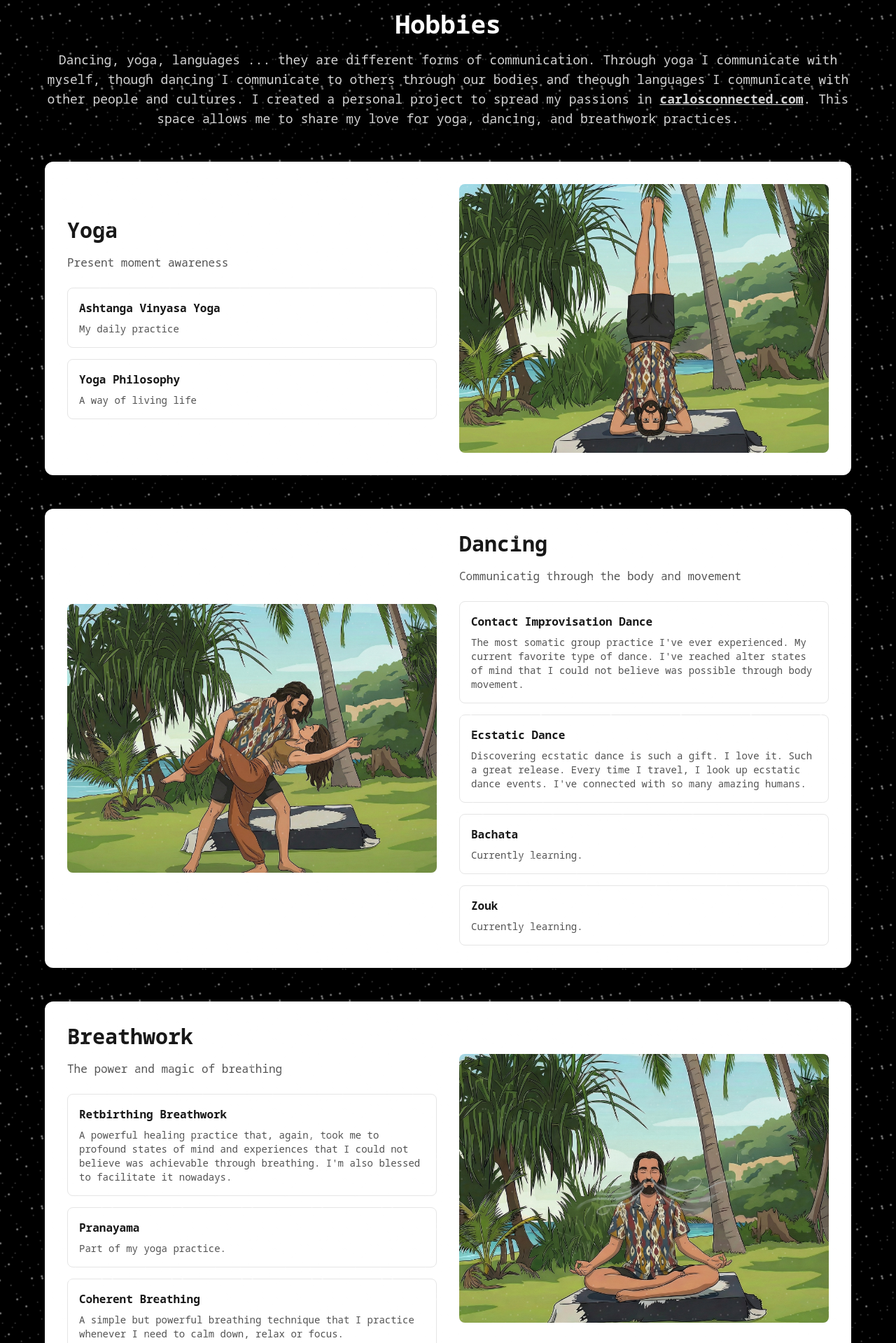
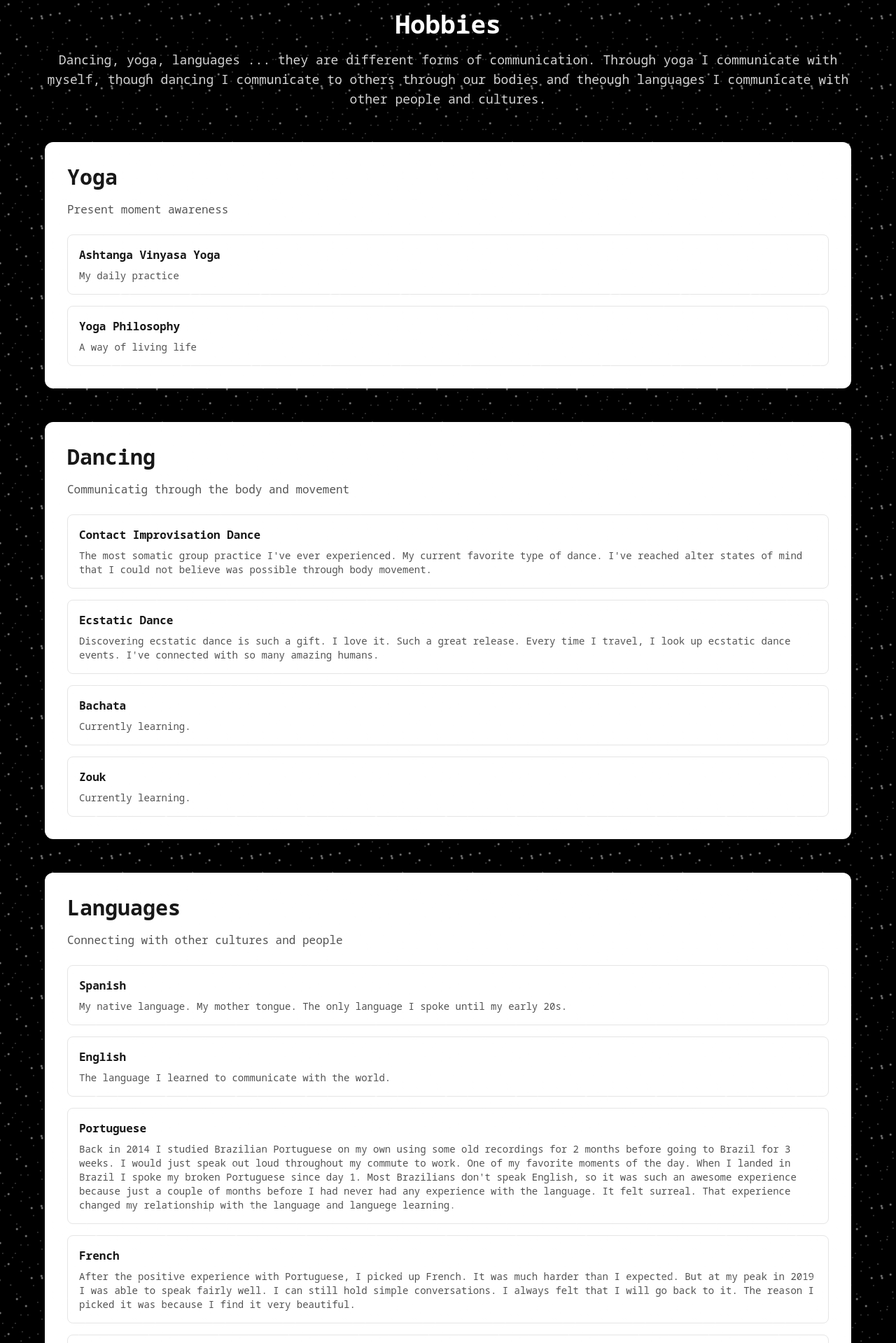
Before and after one commit to carlosconnected/carloscastro, a Next.js app: page /hobbies in a window 1280 px wide. Shown: the part 81-2000 px from the top of the page at 70% size. Built offline with nearby package versions, Linux system fonts and the light colour scheme.

Commit message:
Update hobbies page

```diff
--- a/app/hobbies/page.tsx
+++ b/app/hobbies/page.tsx
@@ -1,7 +1,4 @@
 "use client";
-
-import Image from "next/image";
-import Link from "next/link";
 
 type Hobby = {
   title: string;
@@ -86,31 +83,19 @@ const hobbies = {
 export default function Hobbies() {
   return (
     <div className="w-full max-w-6xl mx-auto">
-      <div className="text-center mb-12">
+      <div className="text-center mb-12 text-[#d1bc06] ">
         <h1 className="text-4xl font-bold text-white mb-4">Hobbies</h1>
         <p className="text-neutral-300 text-lg mb-6">
           Dancing, yoga, languages ... they are different forms of
           communication. Through yoga I communicate with myself, though dancing
           I communicate to others through our bodies and theough languages I
-          communicate with other people and cultures. I created a personal
-          project to spread my passions in{" "}
-          <Link
-            href="https://dev.carlosconnected.com"
-            target="_blank"
-            rel="noopener noreferrer"
-            className="text-neutral-300 hover:text-neutral-200 underline font-semibold"
-          >
-            carlosconnected.com
-          </Link>
-          . This space allows me to share my love for yoga, dancing, and
-          breathwork practices.
+          communicate with other people and cultures.
         </p>
       </div>
 
       <div className="space-y-12">
         {/* Yoga Section - Text left, Image right */}
         <section className="bg-white rounded-xl p-8 shadow-2xl">
-          <div className="grid md:grid-cols-2 gap-8 items-center">
           <div>
             <h2 className="text-3xl font-bold text-neutral-900 mb-4">Yoga</h2>
             <p className="text-neutral-600 mb-6">Present moment awareness</p>
@@ -120,31 +105,11 @@ export default function Hobbies() {
               ))}
             </div>
           </div>
-            <div className="relative w-full h-96 rounded-lg overflow-hidden">
-              <div className="absolute inset-0 translate-x-[-10%] md:translate-x-0">
-                <Image
-                  src="/yoga.jpg"
-                  alt="Yoga practice"
-                  fill
-                  className="object-cover"
-                />
-              </div>
-            </div>
-          </div>
         </section>
 
         {/* Dancing Section - Image left, Text right */}
         <section className="bg-white rounded-xl p-8 shadow-2xl">
-          <div className="grid md:grid-cols-2 gap-8 items-center">
-            <div className="relative w-full h-96 rounded-lg overflow-hidden order-2 md:order-1">
-              <Image
-                src="/dancing.jpg"
-                alt="Dancing practice"
-                fill
-                className="object-cover"
-              />
-            </div>
-            <div className="order-1 md:order-2">
+          <div>
             <h2 className="text-3xl font-bold text-neutral-900 mb-4">
               Dancing
             </h2>
@@ -157,12 +122,27 @@ export default function Hobbies() {
               ))}
             </div>
           </div>
+        </section>
+
+        {/* Languages Section - Image left, Text right */}
+        <section className="bg-white rounded-xl p-8 shadow-2xl">
+          <div>
+            <h2 className="text-3xl font-bold text-neutral-900 mb-4">
+              Languages
+            </h2>
+            <p className="text-neutral-600 mb-6">
+              Connecting with other cultures and people
+            </p>
+            <div className="space-y-4">
+              {hobbies.languages.map((hobby, index) => (
+                <HobbyCard key={index} hobby={hobby} />
+              ))}
+            </div>
           </div>
         </section>
 
         {/* Breathwork Section - Text left, Image right */}
         <section className="bg-white rounded-xl p-8 shadow-2xl">
-          <div className="grid md:grid-cols-2 gap-8 items-center">
           <div>
             <h2 className="text-3xl font-bold text-neutral-900 mb-4">
               Breathwork
@@ -174,17 +154,6 @@ export default function Hobbies() {
               {hobbies.breathwork.map((hobby, index) => (
                 <HobbyCard key={index} hobby={hobby} />
               ))}
-              </div>
-            </div>
-            <div className="relative w-full h-96 rounded-lg overflow-hidden">
-              <div className="absolute inset-0 translate-x-[-10%] md:translate-x-0">
-                <Image
-                  src="/breathwork.jpg"
-                  alt="Breathwork practice"
-                  fill
-                  className="object-cover"
-                />
-              </div>
             </div>
           </div>
         </section>
--- a/app/personal-projects/page.tsx
+++ b/app/personal-projects/page.tsx
@@ -15,7 +15,7 @@ const projects = [
       "A project focused on helping people learn how to speak a foreign language. The app features are based on science and research.",
   },
   {
-    name: "carlosconnected.com",
+    name: "CarlosConnected.com",
     url: "https://carlosconnected.com",
     description:
       "Space I have to spread my passion for breathing and body movement.",
```
Also changed, not shown: 1 other file (tests, documents, lock files or other folders). Lines whose indentation alone changed are shown as unchanged.
